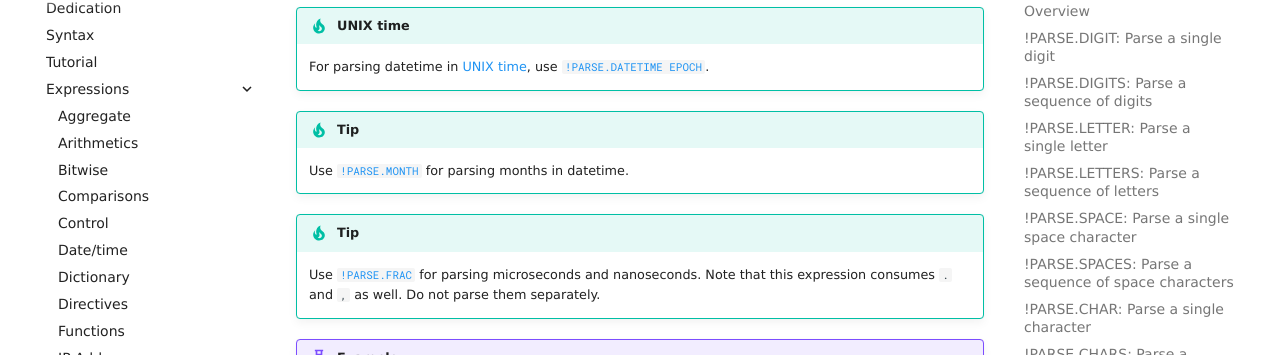
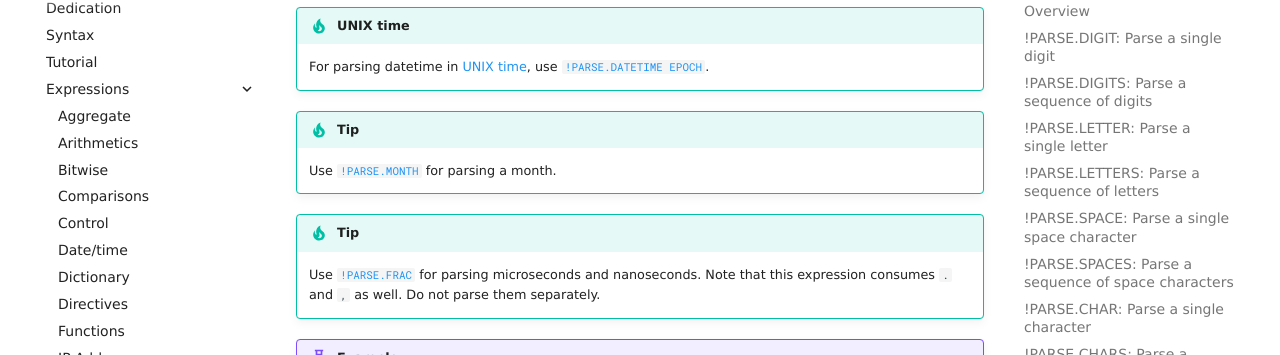
Before and after one commit to TeskaLabs/splang-docs, an MkDocs documentation site: the page built from docs/expressions/parsec/parser.md, in a window 1280 px wide and 900 px high, scrolled down 8955 px. Shown: the part 97-452 px from the top of the window. Built offline with MkDocs 1.6.1 and Material for MkDocs 9.7.7, drawn with Linux system fonts in a browser that asks for light colours; some web fonts are replaced; comment, search, counter and statistics services are not loaded.

Commit message:
Better comment

```diff
--- a/docs/expressions/parsec/parser.md
+++ b/docs/expressions/parsec/parser.md
@@ -596,7 +596,7 @@ Synopsis:
     For parsing datetime in [UNIX time](https://en.wikipedia.org/wiki/Unix_time), use [`!PARSE.DATETIME EPOCH`](#epoch).
 
 !!! tip
-    Use [`!PARSE.MONTH`](#parsemonth-parse-a-month-name) for parsing months in datetime.
+    Use [`!PARSE.MONTH`](#parsemonth-parse-a-month-name) for parsing a month.
 
 !!! tip
     Use [`!PARSE.FRAC`](#parsefrac-parse-a-fraction) for parsing microseconds and nanoseconds. Note that this expression consumes `.` and `,` as well. Do not parse them separately.
```
